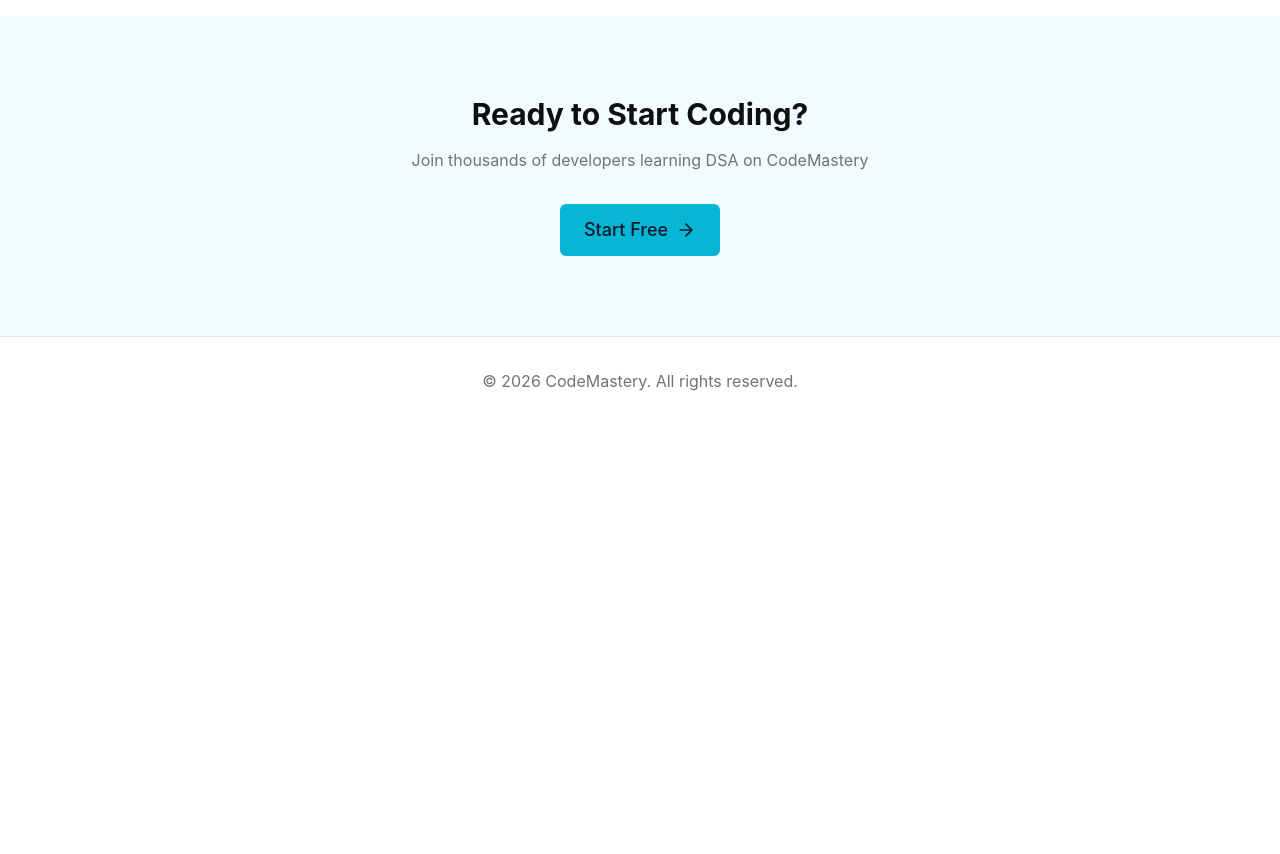
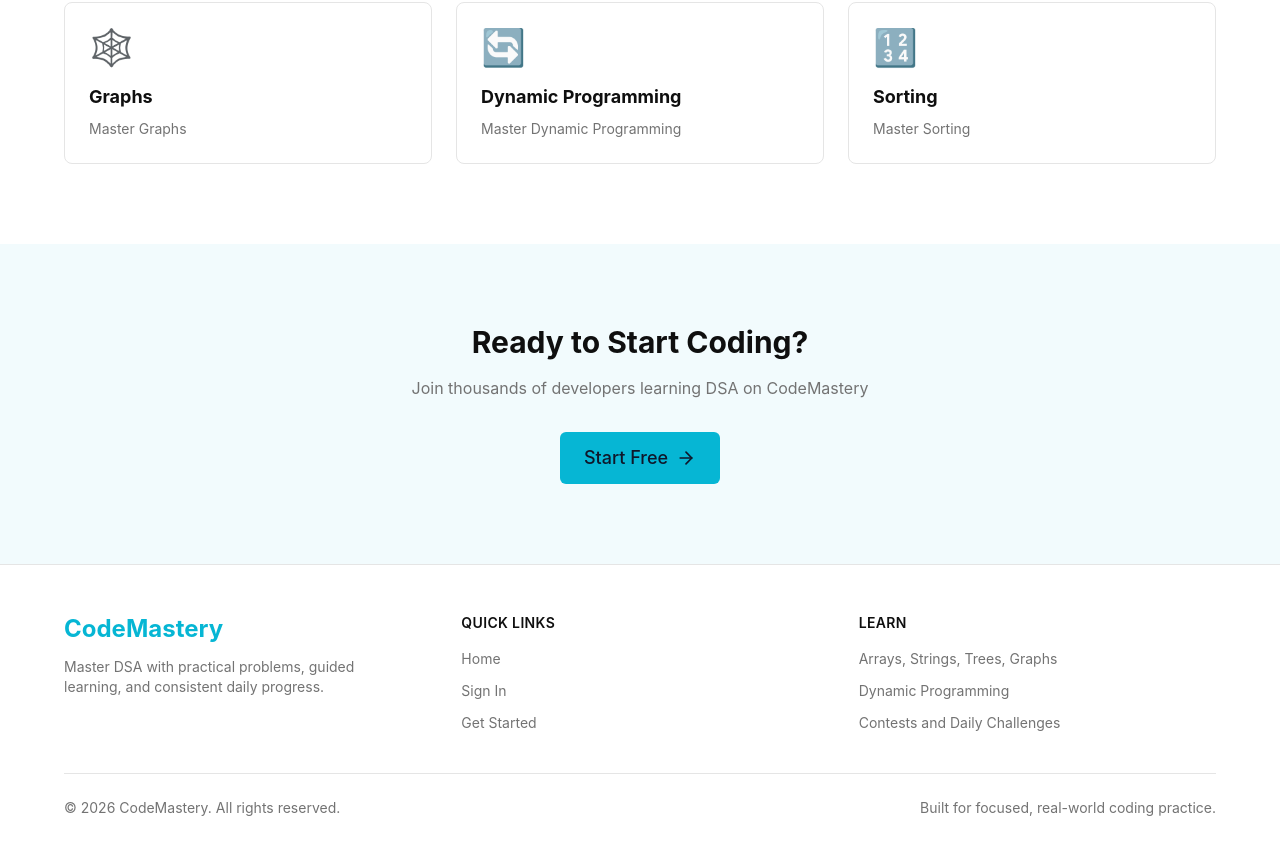
Before and after one commit to AkshitSalwan/CodeMastery, a React (Vite) app: page /home in a window 1280 px wide. Shown: the part 1588-2442 px from the top of the page. Before the commit the page ends 2013 px from the top, so only its background shows below. Built offline with nearby package versions, Linux system fonts and the light colour scheme.

Commit message:
dashboard fixed

```diff
--- a/src/pages/HomePage.jsx
+++ b/src/pages/HomePage.jsx
@@ -34,8 +34,8 @@ export function HomePage() {
       </nav>
 
       {/* Hero Section */}
-      <section className="pt-32 pb-20 px-4 sm:px-6 lg:px-8">
-        <div className="max-w-4xl mx-auto text-center">
+      <section className="pt-24 px-4 sm:px-6 lg:px-8 min-h-[calc(100vh-80px)] flex items-center">
+        <div className="max-w-4xl mx-auto text-center w-full">
           <h1 className="text-5xl md:text-6xl font-bold text-foreground mb-6">
             Master Data Structures & Algorithms
           </h1>
@@ -127,9 +127,49 @@ export function HomePage() {
       </section>
 
       {/* Footer */}
-      <footer className="border-t border-border bg-background py-8 px-4 sm:px-6 lg:px-8">
-        <div className="max-w-6xl mx-auto text-center text-muted-foreground">
-          <p>&copy; {new Date().getFullYear()} CodeMastery. All rights reserved.</p>
+      <footer className="border-t border-border bg-background/95 py-12 px-4 sm:px-6 lg:px-8">
+        <div className="max-w-6xl mx-auto">
+          <div className="grid gap-10 md:grid-cols-3">
+            <div>
+              <h3 className="text-2xl font-bold text-accent">CodeMastery</h3>
+              <p className="mt-3 text-sm text-muted-foreground max-w-xs">
+                Master DSA with practical problems, guided learning, and consistent daily progress.
+              </p>
+            </div>
+
+            <div>
+              <h4 className="text-sm font-semibold tracking-wide uppercase text-foreground mb-4">
+                Quick Links
+              </h4>
+              <div className="flex flex-col gap-3 text-sm">
+                <Link to="/home" className="text-muted-foreground hover:text-foreground transition-colors">
+                  Home
+                </Link>
+                <Link to="/sign-in" className="text-muted-foreground hover:text-foreground transition-colors">
+                  Sign In
+                </Link>
+                <Link to="/sign-up" className="text-muted-foreground hover:text-foreground transition-colors">
+                  Get Started
+                </Link>
+              </div>
+            </div>
+
+            <div>
+              <h4 className="text-sm font-semibold tracking-wide uppercase text-foreground mb-4">
+                Learn
+              </h4>
+              <div className="flex flex-col gap-3 text-sm text-muted-foreground">
+                <p>Arrays, Strings, Trees, Graphs</p>
+                <p>Dynamic Programming</p>
+                <p>Contests and Daily Challenges</p>
+              </div>
+            </div>
+          </div>
+
+          <div className="mt-10 pt-6 border-t border-border flex flex-col md:flex-row items-center justify-between gap-3 text-sm text-muted-foreground">
+            <p>&copy; {new Date().getFullYear()} CodeMastery. All rights reserved.</p>
+            <p>Built for focused, real-world coding practice.</p>
+          </div>
         </div>
       </footer>
     </div>
```
Also changed, not shown: 23 other files (tests, documents, lock files or other folders).
